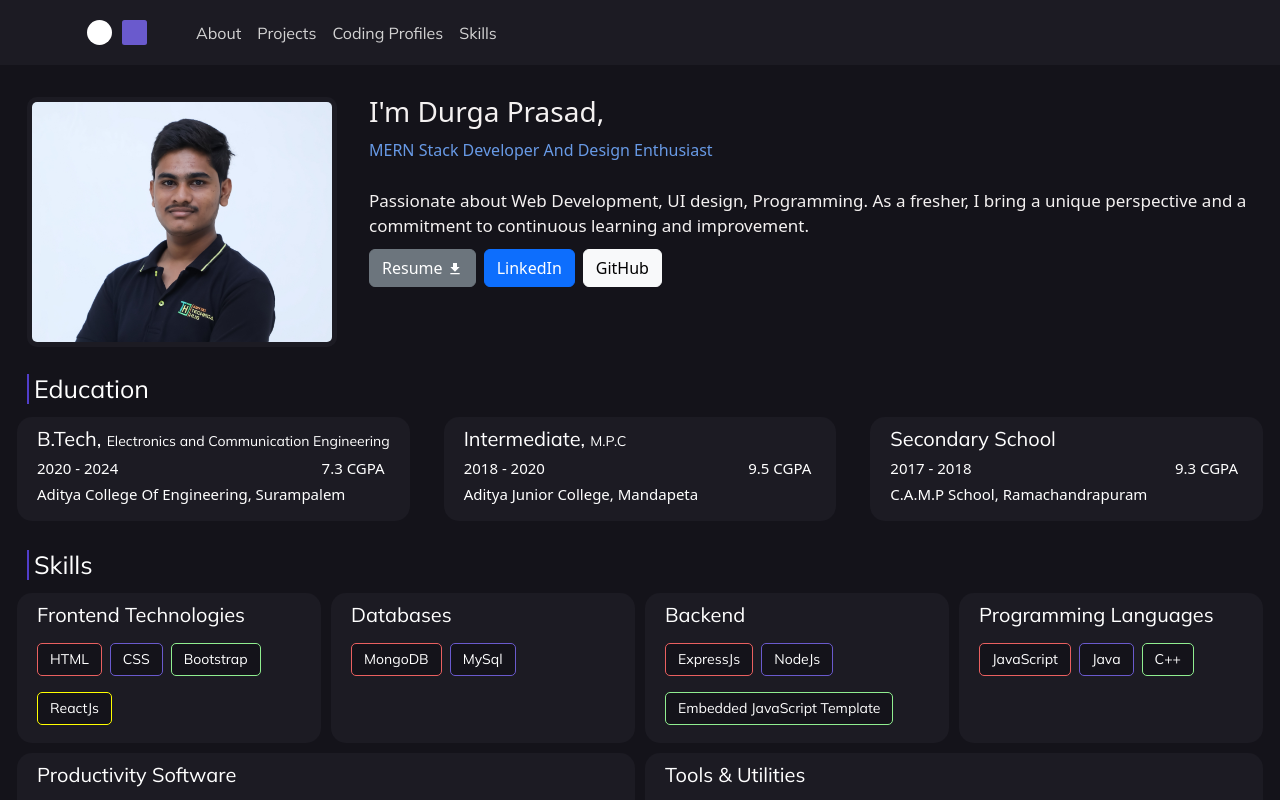
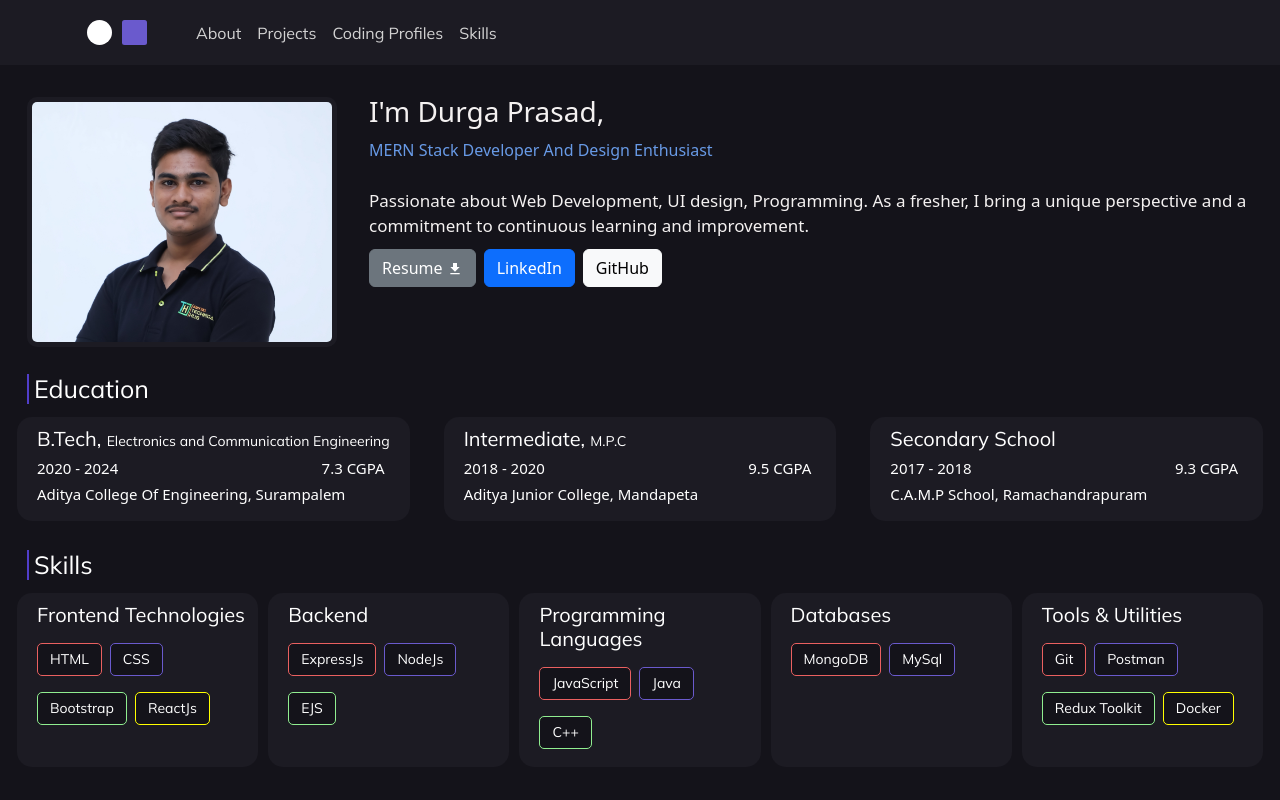
Before and after one commit to Durgaprasad-2002/portfolio_app, a React (Create React App) app: page / in a window 1280 px wide. Shown: the top 800 px of the page. Built offline with nearby package versions, Linux system fonts and the light colour scheme.

Commit message:
Updated Skills Section

```diff
--- a/src/Modules/About.css
+++ b/src/Modules/About.css
@@ -129,7 +129,7 @@
   padding: 10px 5px 10px 20px;
   margin: 5px;
   border-radius: 15px;
-  min-width: 250px;
+  min-width: 200px;
 }
 
 .skill-card {
--- a/src/Modules/About.js
+++ b/src/Modules/About.js
@@ -144,20 +144,14 @@ const About = () => {
               </div>
             </div>
 
-            <div className="skill-card">
-              <h4>Databases</h4>
-              <div className="skill-wrapper">
-                <h5>MongoDB</h5>
-                <h5>MySql</h5>
-              </div>
-            </div>
+
 
             <div className="skill-card">
               <h4>Backend</h4>
               <div className="skill-wrapper">
                 <h5>ExpressJs</h5>
                 <h5>NodeJs</h5>
-                <h5>Embedded JavaScript Template</h5>
+                <h5>EJS</h5>
               </div>
             </div>
 
@@ -170,10 +164,18 @@ const About = () => {
               </div>
             </div>
 
-            <div className="skill-card">
+            {/* <div className="skill-card">
               <h4>Productivity Software</h4>
               <div className="skill-wrapper">
                 <h5>Microsoft Office (Word, Excel, PowerPoint)</h5>
+              </div>
+            </div> */}
+
+            <div className="skill-card">
+              <h4>Databases</h4>
+              <div className="skill-wrapper">
+                <h5>MongoDB</h5>
+                <h5>MySql</h5>
               </div>
             </div>
             <div className="skill-card">
```
